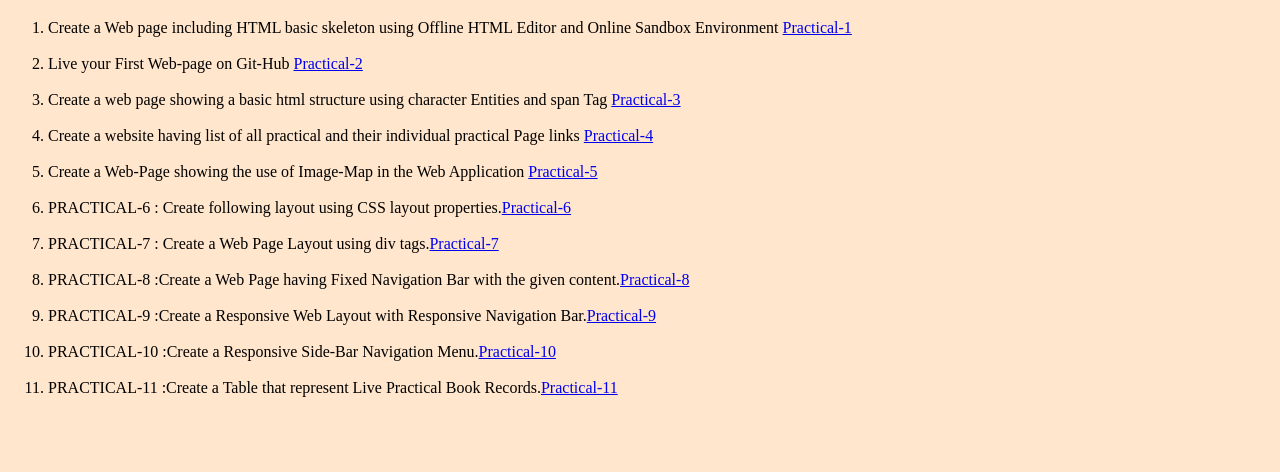
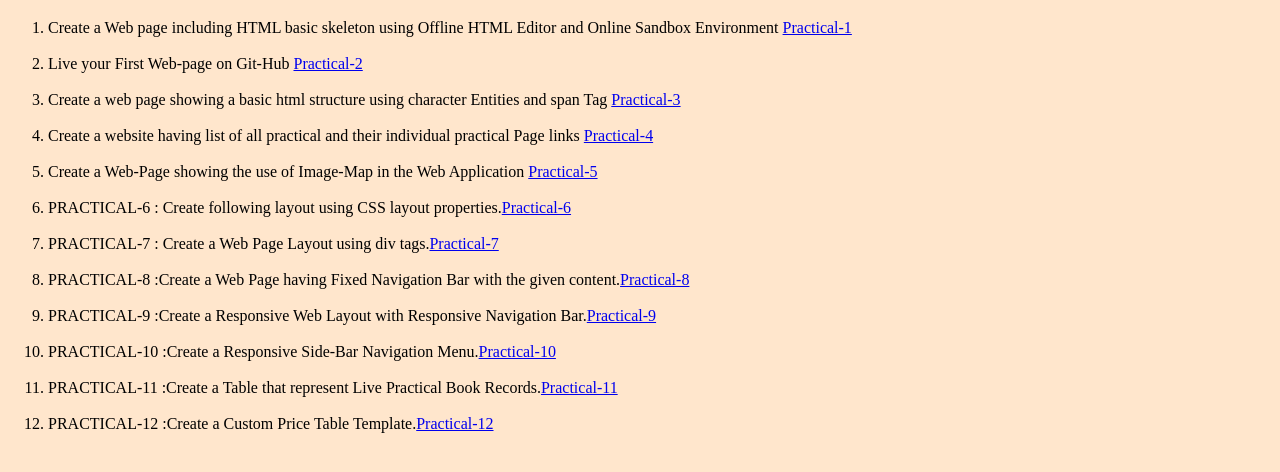
Before and after one commit to jyoti-varshney7/fullstack1-2020, a plain HTML site: page index.html in a window 1280 px wide. Shown: the part 242-714 px from the top of the page. Drawn offline with Linux system fonts and the light colour scheme.

Commit message:
Update index.html

```diff
--- a/index.html
+++ b/index.html
@@ -31,6 +31,7 @@
 		<li>PRACTICAL-9 :Create a Responsive Web Layout with Responsive Navigation Bar.<a href="pages/practical-9.html">Practical-9</a></li><br>
 		<li>PRACTICAL-10 :Create a Responsive Side-Bar Navigation Menu.<a href="pages/practical-10.html">Practical-10</a></li><br>
 		<li>PRACTICAL-11 :Create a Table that represent Live Practical Book Records.<a href="pages/practical-11.html">Practical-11</a></li><br>
+		<li>PRACTICAL-12 :Create a Custom Price Table Template.<a href="pages/practical-12.html">Practical-12</a></li><br>
 	</ol>
 </body>
 
```
